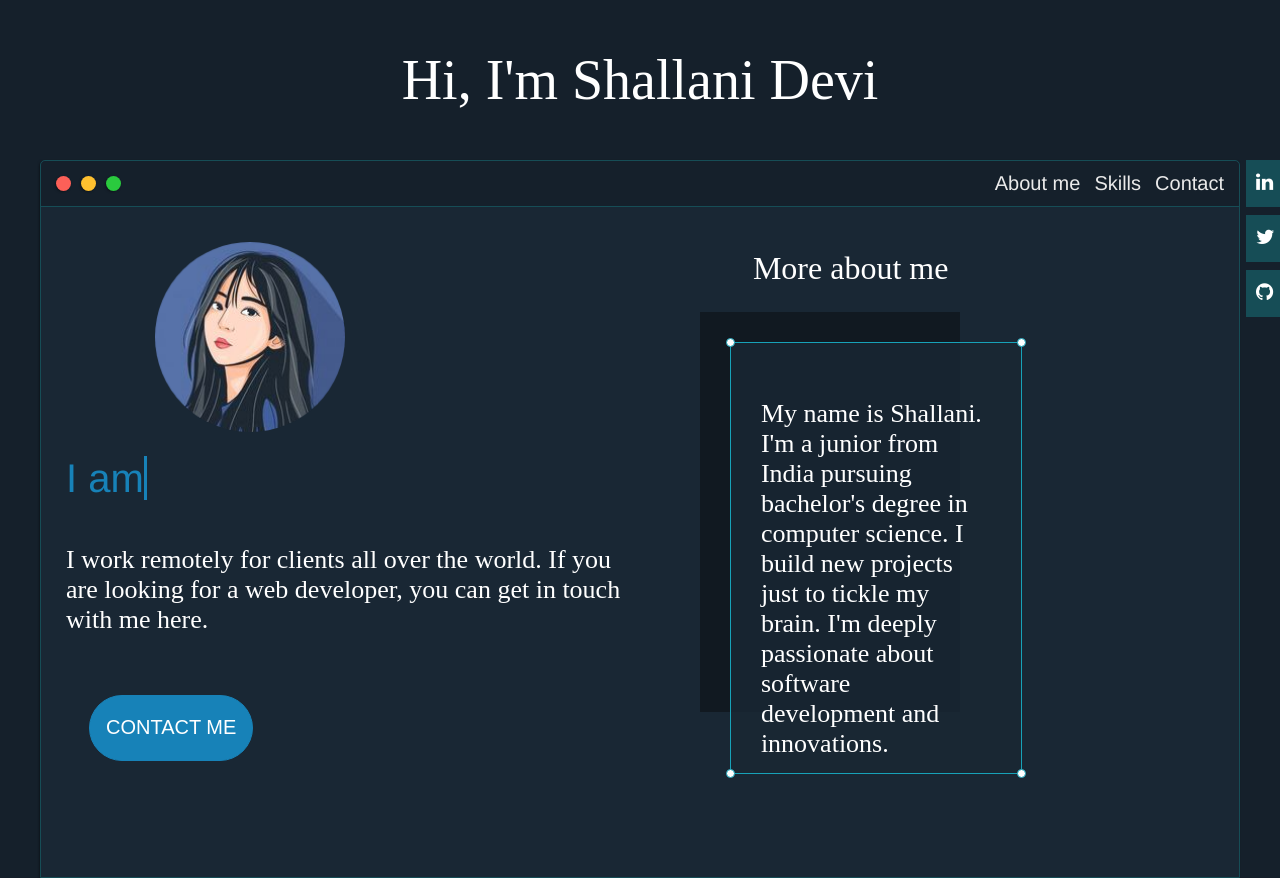
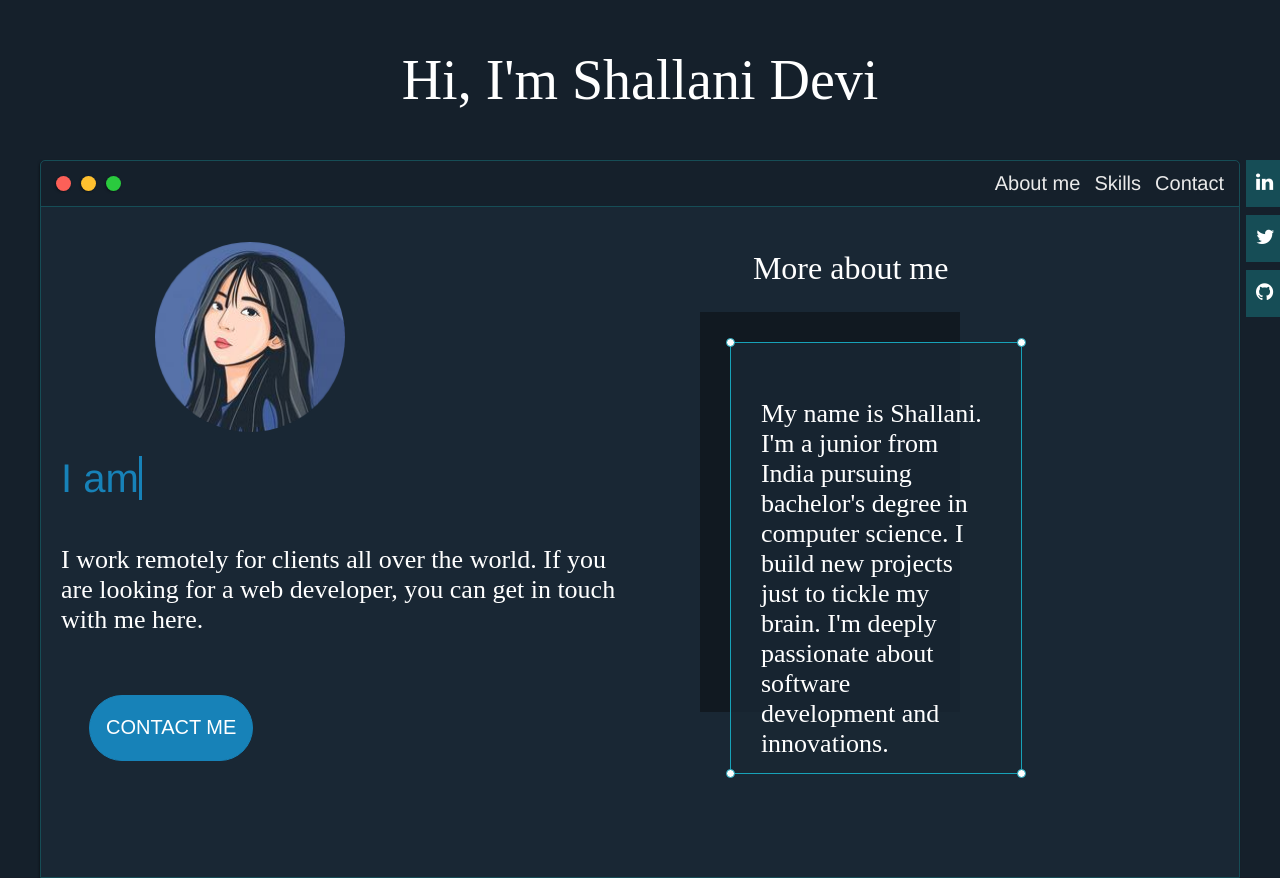
Before and after one commit to shallanidevi/crm-live, a Django app: page / in a window 1280 px wide. Shown: the top 878 px of the page. Run offline with Django 3.2, Linux system fonts and the light colour scheme; some libraries are stand-ins or nearby versions.

Commit message:
Update index.html

```diff
--- a/templates/base/index.html
+++ b/templates/base/index.html
@@ -46,12 +46,12 @@
 
            <div class="left-column">
               <img style="padding-left: 19%;padding-top: 5%;height:190px;width:190px;" src="{% static 'images/kdg.png' %}">
-              <p style=" margin-top: 20px;padding-left: 25px;"href="" class="typewrite" data-period="2000" data-type='[ "I am a Programmer.", "I am Creative :)", "I Love to Design.", "I Love to Develop." ]'>
+              <p style=" margin-top: 20px;padding-left: 20px;"href="" class="typewrite" data-period="2000" data-type='[ "I am a Programmer.", "I am Creative :)", "I Love to Design.", "I Love to Develop." ]'>
                 <span class="wrap"></span>
               </p>
               <br>
               <div class="row" >
-                <p style="color: #fff;margin-top: 0px;padding-left: 25px;">I work remotely for clients all over the world. If you are looking for a web developer, you can get in touch with me here.</p>
+                <p style="color: #fff;margin-top: 0px;padding-left: 20px;">I work remotely for clients all over the world. If you are looking for a web developer, you can get in touch with me here.</p>
               </div>
               <br>
               <div style="margin-top: 0px;padding-left: 32px;margin-bottom: 30px;" class="row">
```
